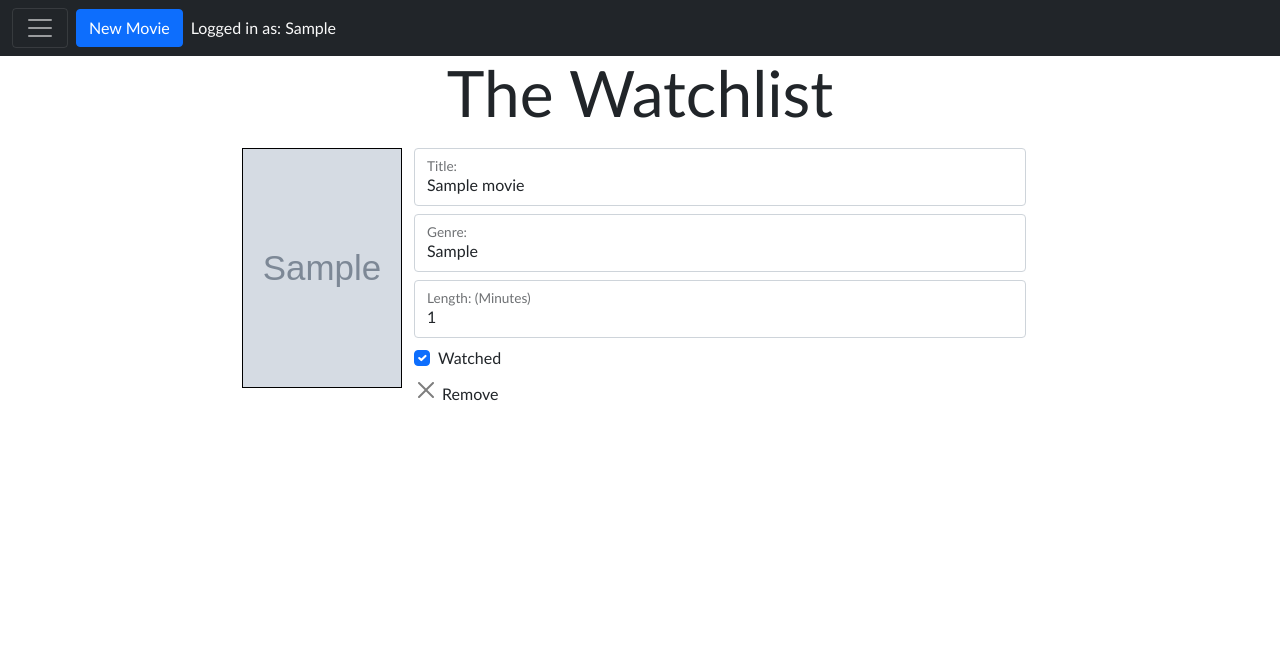
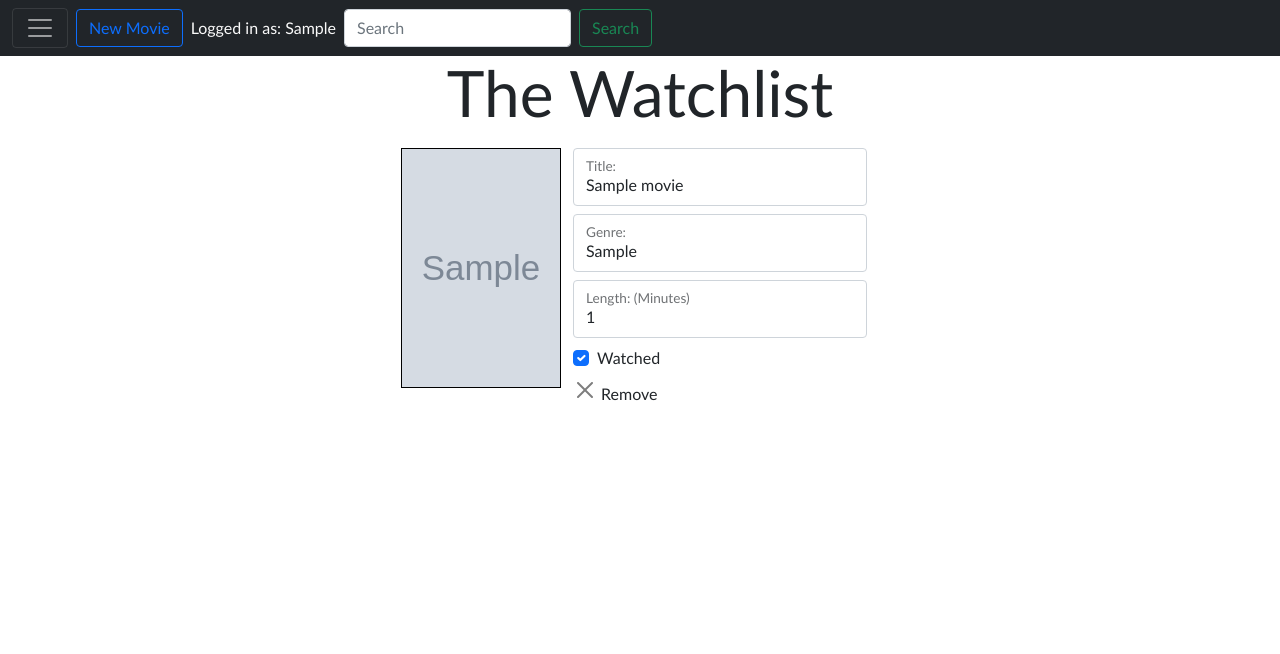
Before and after one commit to UnixBird-ps/python_assign1, a Flask app: page / in a window 1280 px wide. Shown: the top 654 px of the page. Before the commit the page ends 401 px from the top, so only its background shows below. Run offline with Flask 2, Linux system fonts and the light colour scheme; a user stored in the database is signed in; tables that the repository leaves empty hold one stand-in row (values such as "Sample post"); grey boxes marked "Sample" are stand-in pictures; some libraries are stand-ins or nearby versions.

Commit message:
Moved modal Add Movie from Base to Home

```diff
--- a/website/templates/base.html
+++ b/website/templates/base.html
@@ -3,7 +3,7 @@
 	<head>
 		<meta charset="UTF-8">
 		<meta name="viewport" content="width=device-width, initial-scale=1.0">
-		<!-- Get the title from python using jinja -->
+		<!-- Get the title from python using Jinja -->
 		<title>{{ app_title }}</title>
 		<!-- Load Popper for showing tooltip in Bootstrap -->
 		<script
@@ -12,13 +12,14 @@
 			crossorigin="anonymous"
 			referrerpolicy="no-referrer">
 		</script>
-		<!-- Load Bootstrap JS-->
+		<!-- Load Bootstrap JS -->
 		<script
 			src="https://cdnjs.cloudflare.com/ajax/libs/bootstrap/5.1.3/js/bootstrap.bundle.min.js"
 			integrity="sha512-pax4MlgXjHEPfCwcJLQhigY7+N8rt6bVvWLFyUMuxShv170X53TRzGPmPkZmGBhk+jikR8WBM4yl7A9WMHHqvg=="
 			crossorigin="anonymous"
 			referrerpolicy="no-referrer">
 		</script>
+		<!-- Load our JS for UI events -->
 		<script
 			type="text/javascript"
 			src="{{ url_for( 'static', filename='uilogic.js' ) }}"
@@ -32,7 +33,7 @@
 			crossorigin="anonymous"
 			referrerpolicy="no-referrer"
 		/>
-		<!-- Load my CSS -->
+		<!-- Load our CSS -->
 		<link
 			rel="stylesheet"
 			href="{{ url_for( 'static', filename='style.css' ) }}"
@@ -44,13 +45,8 @@
 				<button class="navbar-toggler" type="button" data-bs-toggle="collapse" data-bs-target="#navbar">
 					<span class="navbar-toggler-icon"></span>
 				</button>
-				<!-- Hide New movie button if user is not logged in -->
-				{% if user.is_authenticated %}
-				<button class="btn btn-primary text-nowrap" data-bs-toggle="modal" data-bs-target="#modal-new-movie" value="New Movie">New Movie</button>
-				<div class="unselectable">
-					<span class="username">Logged in as: {{ user.first_name }}</span>
-				</div>
-				{% endif %}
+		{% block navbar_content %}
+		{% endblock %}
 				<div class="collapse navbar-collapse" id="navbar">
 					<div class="navbar-nav">
 						<!-- This hides/shows menu items depending on if user is logged in or not -->
@@ -103,46 +99,8 @@
 		{% endfor %}
 		{% endif %}
 		{% endwith %}
-		<!-- Create a modal dialog for Add Movie only if user is logged in -->
-		{% if user.is_authenticated %}
-		<div class="modal" id="modal-new-movie" tabindex="-1">
-			<div class="modal-dialog modal-dialog-centered">
-				<div class="modal-content">
-					<form method="POST">
-						<div class="modal-header">
-							<h5 class="modal-title">New Movie</h5>
-							<button type="button" class="btn-close" data-bs-dismiss="modal" aria-label="Close"></button>
-						</div>
-						<div class="modal-body">
-							<div class="form-group form-floating">
-								<div class="mb-3 form-floating">
-									<input class="form-control" type="text" id="movie_title" name="movie_title" placeholder="Movie title">
-									<label for="movie_title">Movie title</label>
-								</div>
-								<div class="mb-3 form-floating">
-									<input class="form-control" type="url" id="movie_img" name="movie_img" placeholder="Poster URL">
-									<label for="movie_img">Poster URL</label>
-								</div>
-								<div class="mb-3 form-floating">
-									<input class="form-control" type="text" id="movie_genre" name="movie_genre" placeholder="Genre">
-									<label for="movie_genre">Genre</label>
-								</div>
-								<div class="mb-3 form-floating">
-									<input class="form-control" type="number" id="movie_length" name="movie_length" placeholder="Length (minutes)">
-									<label for="movie_length">Length (minutes)</label>
-								</div>
-							</div>
-						</div>
-						<div class="modal-footer">
-							<button class="btn btn-secondary" type="button" data-bs-dismiss="modal" aria-label="Cancel" value="Cancel">Cancel</button>
-							<button class="btn btn-primary" type="submit" data-bs-dismiss="modal" aria-label="Add movie" value="Add Movie">Add Movie</button>
-						</div>
-					</form>
-				</div>
-			</div>
-		</div>
-		{% endif %}
-		<!-- Create a container for pages that extends this file -->
+<h1 class="display-3 unselectable" align="center">{{ app_title }}</h1>
+		<!-- Create a container for pages that extends this template -->
 		<div class="container-fluid m-0 p-0 gap-0 w-100 h-100">
 		{% block content %}
 		{% endblock %}
--- a/website/templates/home.html
+++ b/website/templates/home.html
@@ -1,13 +1,23 @@
 {% extends "base.html" %}
+{% block navbar_content %}
+<!-- Create a New movie button -->
+<button class="btn btn-outline-primary text-nowrap" data-bs-toggle="modal" data-bs-target="#modal-new-movie" value="New Movie">New Movie</button>
+<!-- Display username of currently logged in user -->
+<div class="unselectable username">Logged in as: {{ user.first_name }}</div>
+<form action="/search" method="POST" class="d-flex">
+	<input class="form-control me-2" type="search" name="search_term" value="{{ query }}" placeholder="Search" aria-label="Search">
+	<button class="btn btn-outline-success" type="submit">Search</button>
+</form>
+{% endblock %}
 {% block content %}
-<h1 class="display-3 unselectable" align="center">{{ app_title }}</h1>
+{% if search_result %}
 <!-- Create a list -->
 <ul class="list-group list-group-flush" id="movies">
 	<!-- Create a jinja variable to be used in the for loop -->
 	<!-- Is only used for frontend -->
 	{% set list_pos = namespace( num = 0 ) %}
 	<!-- Loop through all available moovies -->
-	{% for movie in user.movies %}
+	{% for movie in search_result %}
 		<!-- Increase the list number -->
 		{% set list_pos.num = list_pos.num + 1 %}
 		<!-- Create a list item -->
@@ -16,22 +26,22 @@
 				<!-- Create an image containing the movie poster -->
 				<div class="col-auto d-inline g-0 tooltipped">
 					<img id="poster_icon_{{ movie.id }}" class="poster-icon d-inline" data-bs-toggle="modal" data-bs-target="#modal-poster" src="{{ movie.img_src }}" onclick="updateModalPoster( {{ movie.id }}, this )" alt="Poster icon"/>
-					<div class="tooltiptext unselectable text-nowrap bg-primary text-white">Show bigger poster, change URL</div>
+					<div class="tooltiptext unselectable text-nowrap bg-dark text-white">Show bigger poster, change URL</div>
 				</div>
 				<!-- Put movie attributes to the right of the poster icon -->
-				<div class="col-6 d-inline">
+				<div class="col-3 d-inline">
 					<!-- Create a label and a textbox for title -->
-					<div class="mb-2 form-floating">
+					<div class="mb-2 form-floating form-floating-sm">
 						<input id="input_title_{{ movie.id }}" type="text" class="form-control" placeholder="Title" value="{{ movie.title }}" onfocusout="updateTitle( {{ movie.id }}, this )">
-						<label for="input_title_{{ movie.id }}">Title:</label>
+						<label for="input_title_{{ movie.id }}" class="form-label form-label-sm">Title:</label>
 					</div>
 					<!-- Create a label and a textbox for genre -->
-					<div class="mb-2 form-floating">
+					<div class="mb-2 form-floating form-floating-sm">
 						<input id="input_genre_{{ movie.id }}" type="text" class="form-control" placeholder="Genre" value="{{ movie.genre }}" onfocusout="updateGenre( {{ movie.id }}, this )">
 						<label for="input_genre_{{ movie.id }}">Genre:</label>
 					</div>
 						<!-- Create a label and a textbox for movie length -->
-						<div class="mb-2 form-floating">
+						<div class="mb-2 form-floating form-floating-sm">
 						<input id="input_length_{{ movie.id }}" type="number" class="form-control" placeholder="Length: (Minutes)" value="{{ movie.length }}" onfocusout="updateLength( {{ movie.id }}, this )">
 						<label for="input_length_{{ movie.id }}">Length: (Minutes)</label>
 					</div>
@@ -52,8 +62,13 @@
 				</div>
 			</div>
 		</li>
-	{% endfor %}
+{% endfor %}
 </ul>
+{% else %}
+<div class="row justify-content-center">
+	The list is empty / No movies found
+</div>
+{% endif %}
 <!-- Create a modal dialog for displaying a larger movie poster that lets user change the poster url -->
 <div class="modal" id="modal-poster" tabindex="-1">
 	<div class="modal-dialog modal-dialog-centered">
@@ -71,4 +86,41 @@
 		</div>
 	</div>
 </div>
+<!-- Create a modal dialog for Add Movie -->
+<div class="modal" id="modal-new-movie" tabindex="-1">
+	<div class="modal-dialog modal-dialog-centered">
+		<div class="modal-content">
+			<form method="POST">
+				<div class="modal-header">
+					<h5 class="modal-title">New Movie</h5>
+					<button type="button" class="btn-close" data-bs-dismiss="modal" aria-label="Close"></button>
+				</div>
+				<div class="modal-body">
+					<div class="form-group form-floating">
+						<div class="mb-3 form-floating">
+							<input class="form-control" type="text" id="movie_title" name="movie_title" placeholder="Movie title">
+							<label for="movie_title">Movie title</label>
+						</div>
+						<div class="mb-3 form-floating">
+							<input class="form-control" type="url" id="movie_img" name="movie_img" placeholder="Poster URL">
+							<label for="movie_img">Poster URL</label>
+						</div>
+						<div class="mb-3 form-floating">
+							<input class="form-control" type="text" id="movie_genre" name="movie_genre" placeholder="Genre">
+							<label for="movie_genre">Genre</label>
+						</div>
+						<div class="mb-3 form-floating">
+							<input class="form-control" type="number" id="movie_length" name="movie_length" placeholder="Length (minutes)">
+							<label for="movie_length">Length (minutes)</label>
+						</div>
+					</div>
+				</div>
+				<div class="modal-footer">
+					<button class="btn btn-secondary" type="button" data-bs-dismiss="modal" aria-label="Cancel" value="Cancel">Cancel</button>
+					<button class="btn btn-primary" type="submit" data-bs-dismiss="modal" aria-label="Add movie" value="Add Movie">Add Movie</button>
+				</div>
+			</form>
+		</div>
+	</div>
+</div>
 {% endblock %}
```
